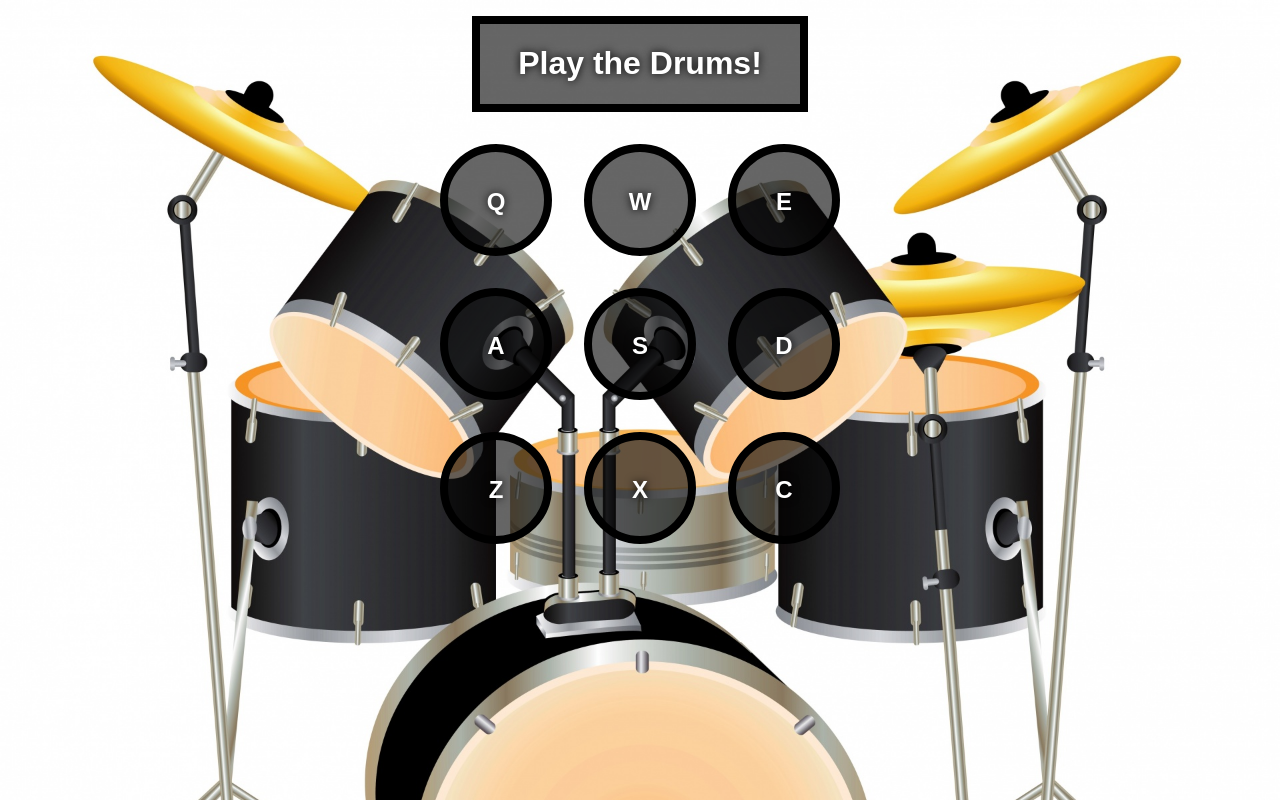
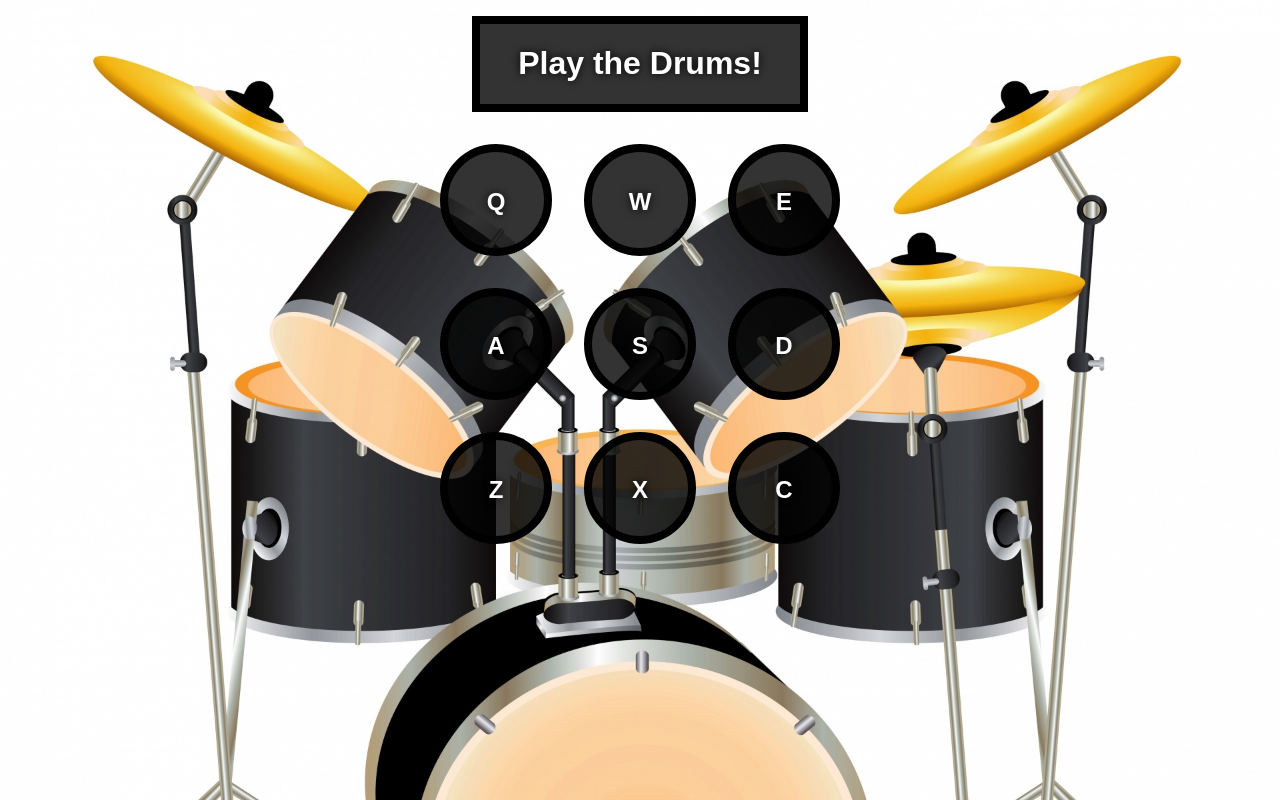
Before and after one commit to marthasharpe/React-Drum-Set, a React (Create React App) app: page / in a window 1280 px wide. Built offline with nearby package versions, Linux system fonts and the light colour scheme.

Commit message:
Create and resume AudioContext

```diff
--- a/src/Display.js
+++ b/src/Display.js
@@ -7,7 +7,7 @@ const displayStyle = {
     width: "20rem",
     textAlign: "center",
     color: "white",
-    background: "rgba(0,0,0,0.6)",
+    background: "rgba(0,0,0,0.8)",
     textShadow: "0 0 .5rem black"
 }
 
--- a/src/Keys.css
+++ b/src/Keys.css
@@ -7,9 +7,10 @@
     margin: 1rem;
     height: 4rem;
     width: 4rem;
+    font-size: 1rem;
     text-align: center;
     color: white;
-    background: rgba(0,0,0,0.6);
+    background: rgba(0,0,0,0.8);
     text-shadow: 0 0 .5rem black;
     cursor: pointer;
 }
--- a/src/Keys.js
+++ b/src/Keys.js
@@ -1,5 +1,7 @@
 import React from 'react';
 import './Keys.css'
+
+const context = new AudioContext();
 
 class Keys extends React.Component {
 
@@ -7,6 +9,7 @@ class Keys extends React.Component {
         document.addEventListener('keydown', this.handleKeydown);
         const drumPads = document.querySelectorAll('.drum-pad');
         drumPads.forEach(pad => pad.addEventListener('transitionend', this.removeTransition))
+
     }
 
     componentWillUnmount() {
@@ -20,6 +23,7 @@ class Keys extends React.Component {
 
     handleKeydown = (e) => {
         if(e.keyCode === this.props.letter.charCodeAt()) {
+            context.resume();
             this.audio.play();
             this.audio.currentTime = 0;
             this.props.handleDisplay(this.props.id);
@@ -28,6 +32,7 @@ class Keys extends React.Component {
     }
 
     handleClick = () => {
+        context.resume();
         this.audio.play();
         this.audio.currentTime = 0;
         this.props.handleDisplay(this.props.id);
```
